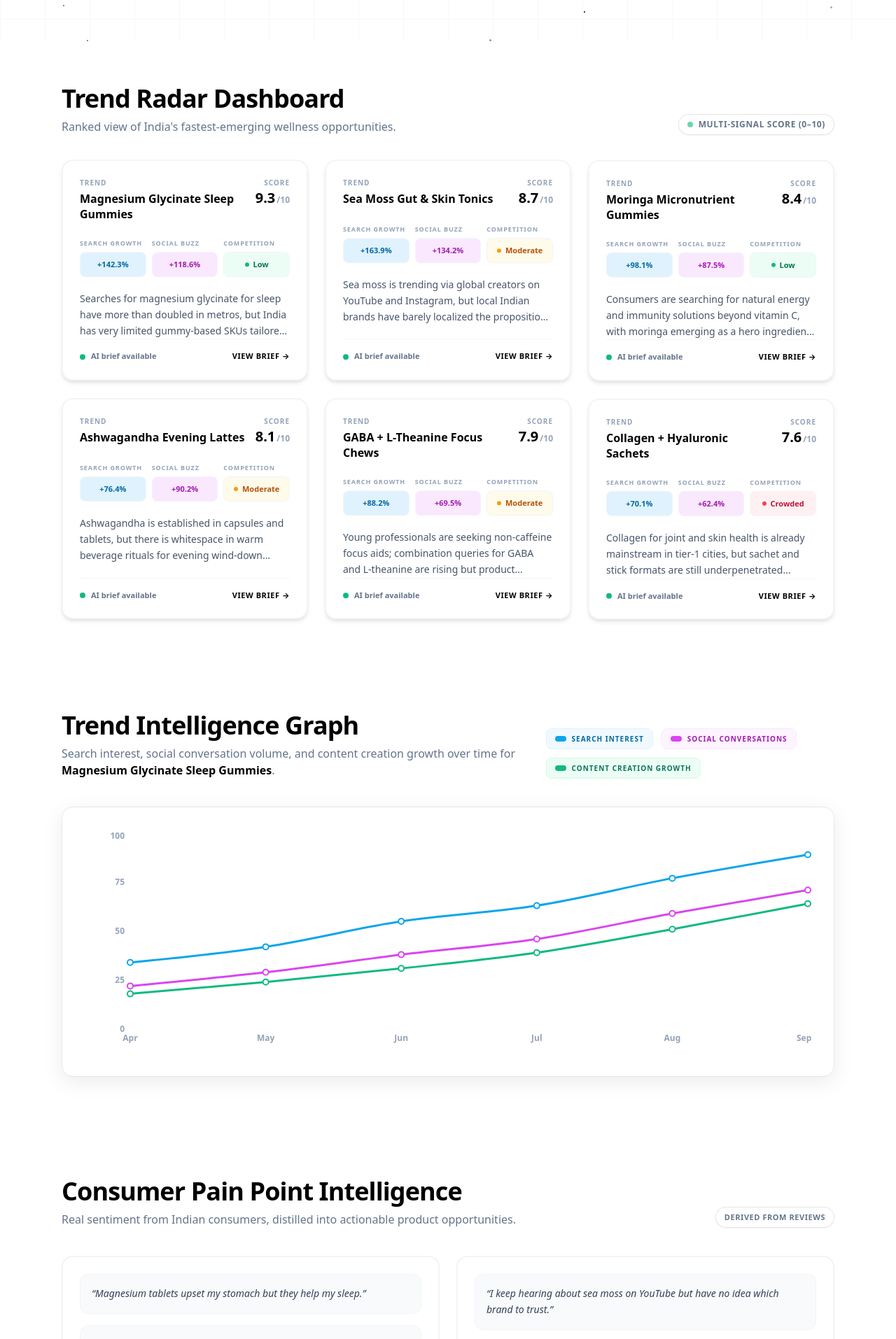
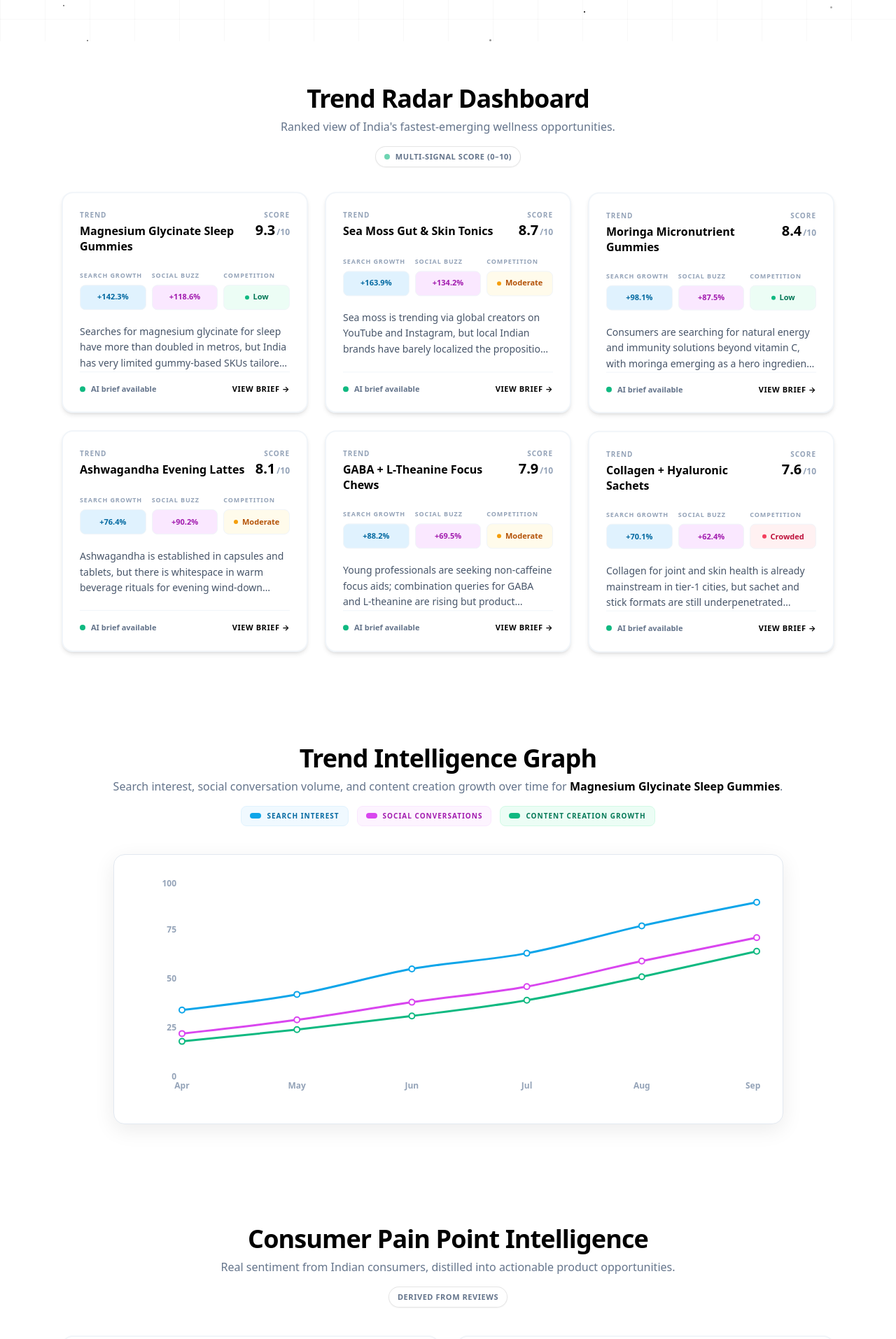
Before and after one commit to PranjalSharma-afk/PulseRadar-AI, a Next.js app: page / in a window 1280 px wide. Shown: the part 741-2655 px from the top of the page at 70% size. Built offline with nearby package versions, Linux system fonts and the light colour scheme; no server answers.

Commit message:
fix: center section headings in TrendRadarDashboard, TrendSignalGraph, and PainPointIntelligence

```diff
--- a/components/PainPointIntelligence.tsx
+++ b/components/PainPointIntelligence.tsx
@@ -7,18 +7,18 @@ type Props = {
 export function PainPointIntelligence({ insights }: Props) {
   return (
     <section className="mx-auto max-w-6xl px-6 pb-20 pt-10 md:pt-16">
-      <div className="mb-10 flex flex-col md:flex-row md:items-end justify-between gap-6">
-        <div>
+      <div className="mb-10 text-center">
         <h2 className="text-3xl font-extrabold tracking-tight text-black md:text-4xl">
           Consumer Pain Point Intelligence
         </h2>
         <p className="mt-2 text-sm font-medium text-slate-500 md:text-base">
           Real sentiment from Indian consumers, distilled into actionable product opportunities.
         </p>
-        </div>
+        <div className="mt-4 flex items-center justify-center">
           <span className="inline-flex items-center rounded-full border border-black/10 bg-white px-3 py-1.5 shadow-sm text-[11px] font-bold uppercase tracking-wider text-slate-500">
             Derived from reviews
           </span>
+        </div>
       </div>
 
       <div className="grid gap-6 md:grid-cols-2">
--- a/components/TrendRadarDashboard.tsx
+++ b/components/TrendRadarDashboard.tsx
@@ -15,17 +15,15 @@ export function TrendRadarDashboard({ trends, onSelectTrend }: Props) {
       className="mx-auto max-w-6xl px-6 pb-16 pt-10 md:pt-16"
       aria-label="Trend Radar Dashboard"
     >
-      <div className="mb-10 flex flex-col md:flex-row md:items-end justify-between gap-6">
-        <div>
+      <div className="mb-10 text-center">
         <h2 className="text-3xl font-extrabold tracking-tight text-black md:text-4xl">
           Trend Radar Dashboard
         </h2>
         <p className="mt-2 text-sm font-medium text-slate-500 md:text-base">
           Ranked view of India&apos;s fastest-emerging wellness opportunities.
         </p>
-        </div>
-        <div className="flex items-center gap-2 text-[11px] font-bold uppercase tracking-wider text-slate-500 md:text-xs">
-          <span className="inline-flex items-center rounded-full border border-black/10 bg-white px-3 py-1.5 shadow-sm">
+        <div className="mt-4 flex items-center justify-center">
+          <span className="inline-flex items-center rounded-full border border-black/10 bg-white px-3 py-1.5 shadow-sm text-[11px] font-bold uppercase tracking-wider text-slate-500">
             <span className="mr-2 h-2 w-2 rounded-full bg-emerald-500 animate-pulse" />
             Multi-signal score (0–10)
           </span>
--- a/components/TrendSignalGraph.tsx
+++ b/components/TrendSignalGraph.tsx
@@ -18,21 +18,16 @@ type Props = {
 export function TrendSignalGraph({ selectedTrend, series }: Props) {
   return (
     <section className="mx-auto max-w-6xl px-6 pb-20 pt-10 md:pt-16">
-      <div className="mb-10 flex flex-col md:flex-row md:items-end justify-between gap-6">
-        <div>
+      <div className="mb-10 text-center">
         <h2 className="text-3xl font-extrabold tracking-tight text-black md:text-4xl">
           Trend Intelligence Graph
         </h2>
         <p className="mt-2 text-sm font-medium text-slate-500 md:text-base">
           Search interest, social conversation volume, and content creation
           growth over time for{" "}
-            <span className="font-bold text-black">
-              {selectedTrend.name}
-            </span>
-            .
+          <span className="font-bold text-black">{selectedTrend.name}</span>.
         </p>
-        </div>
-        <div className="flex flex-wrap items-center gap-3 text-[10px] text-slate-500 md:text-xs">
+        <div className="mt-4 flex flex-wrap items-center justify-center gap-3">
           <LegendPill colorClass="bg-sky-500" textClass="text-sky-700" label="Search interest" bgClass="bg-sky-50 border border-sky-100" />
           <LegendPill colorClass="bg-fuchsia-500" textClass="text-fuchsia-700" label="Social conversations" bgClass="bg-fuchsia-50 border border-fuchsia-100" />
           <LegendPill colorClass="bg-emerald-500" textClass="text-emerald-700" label="Content creation growth" bgClass="bg-emerald-50 border border-emerald-100" />
```
Lines whose indentation alone changed are shown as unchanged.
